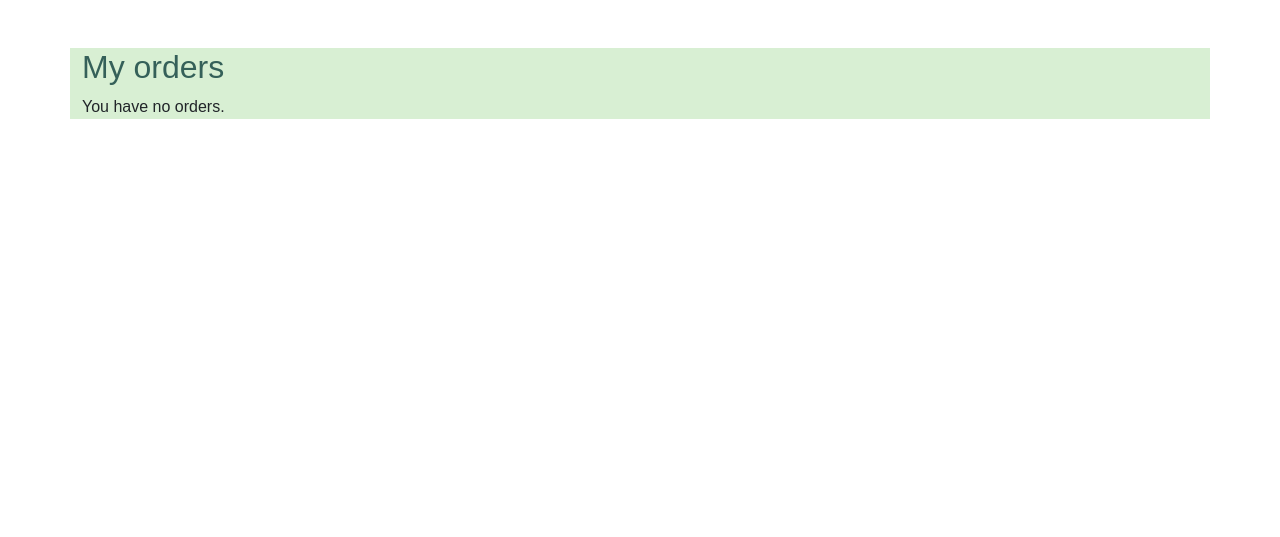
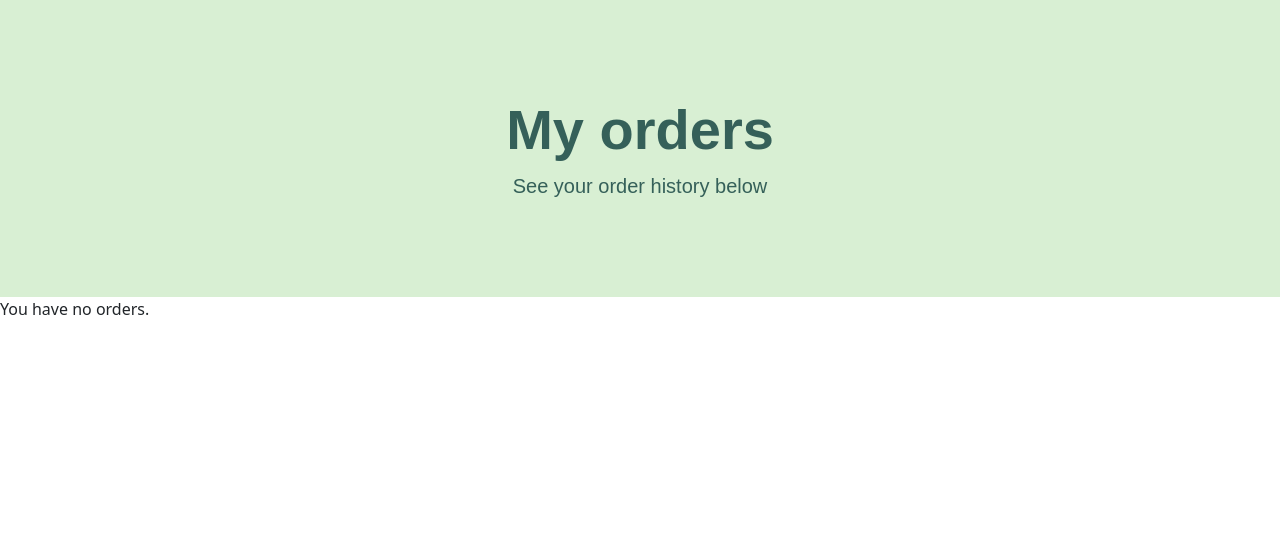
Before and after one commit to Ikayherce/the-finest-cupcake-shop, a Django app: page /order_history/ in a window 1280 px wide. Shown: the part 56-593 px from the top of the page. Run offline with Django 3.2, Linux system fonts and the light colour scheme; the visitor is signed in with stand-in values (Sample User, id 1); data that the repository does not hold is empty; some libraries are stand-ins or nearby versions.

Commit message:
update styles in order history page

```diff
--- a/shop/templates/order_history.html
+++ b/shop/templates/order_history.html
@@ -1,14 +1,20 @@
 {% extends 'base.html' %}
 
 {% block content %}
-    <div class="container my-5 header-custom ">
-        <h2 class="h2-custom">My orders</h2>
+<header class="bg-dark py-5 header-custom ">
+    <div class="container px-4 px-lg-5 my-5">
+        <div class="text-center text-white">
+            <h1 class="display-4 fw-bolder h1-custom">My orders</h1>
+            <p class="lead fw-normal text-white-50 mb-0 p-custom">See your order history below</p>
+        </div>
+    </div>
+</header>
         {% if orders %}
             <div class="accordion" id="orderHistoryAccordion">
                 {% for order in orders %}
                     <div class="accordion-item">
                         <h2 class="accordion-header" id="heading{{ order.id }}">
-                            <button class="accordion-button" type="button" data-bs-toggle="collapse" data-bs-target="#collapse{{ order.id }}" aria-expanded="true" aria-controls="collapse{{ order.id }}">
+                            <button class="accordion-button custom-button" type="button" data-bs-toggle="collapse" data-bs-target="#collapse{{ order.id }}" aria-expanded="true" aria-controls="collapse{{ order.id }}">
                                 Order #{{ order.id }} - {{ order.date_ordered|date:"F j, Y, g:i a" }}
                             </button>
                         </h2>
@@ -24,7 +30,6 @@
                                     {% endfor %}
                                 </ul>
                                 <strong>Total Amount Paid:</strong> ${{ order.amount_paid }}
-                            </div>
                         </div>
                     </div>
                 {% endfor %}
```
